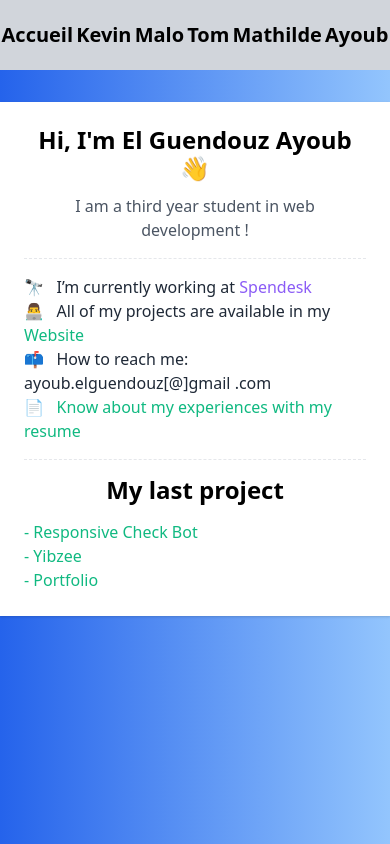
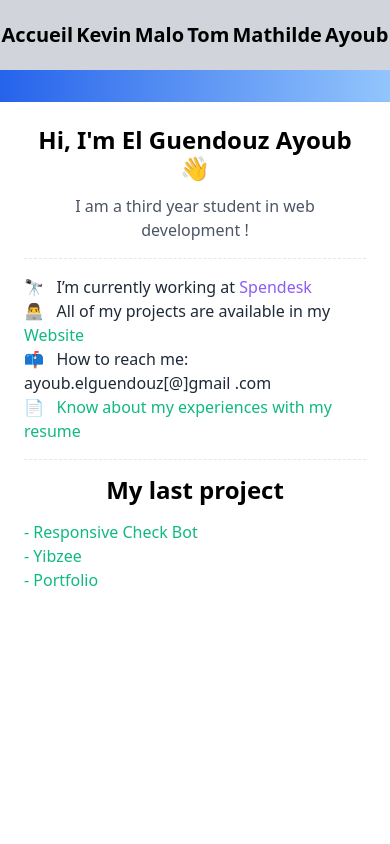
Before and after one commit to ayoub9360/IIM-Git-Groupe-5, a Nuxt app: page /ayoub in a window 390 px wide. Built offline with nearby package versions, Linux system fonts and the light colour scheme.

Commit message:
ayoub : fix

```diff
--- a/pages/ayoub.vue
+++ b/pages/ayoub.vue
@@ -1,8 +1,7 @@
 <!-- Please remove this file from your project -->
 <template>
   <div class="relative flex items-top justify-center bg-gradient-to-r from-blue-600 to-blue-300 sm:items-center sm:pt-0" style="height: calc(100vh - 70px)">
-    <div style="width: 100%" class='container'>
-      <div class="mt-8 bg-white overflow-hidden shadow sm:rounded-lg p-6">
+      <div class="container mt-8 bg-white overflow-hidden shadow sm:rounded-lg p-6 text-center">
         <h2 class="text-2xl leading-7 font-semibold">
           Hi, I'm El Guendouz Ayoub 👋
         </h2>
@@ -28,7 +27,6 @@
           </ul>
         </p>
       </div>
-    </div>
   </div>
 </template>
 
@@ -46,9 +44,4 @@
     max-width: 450px;
     margin: auto;
   }
-
-  .container {
-    text-align: center;
-  }
-
 </style>
```
